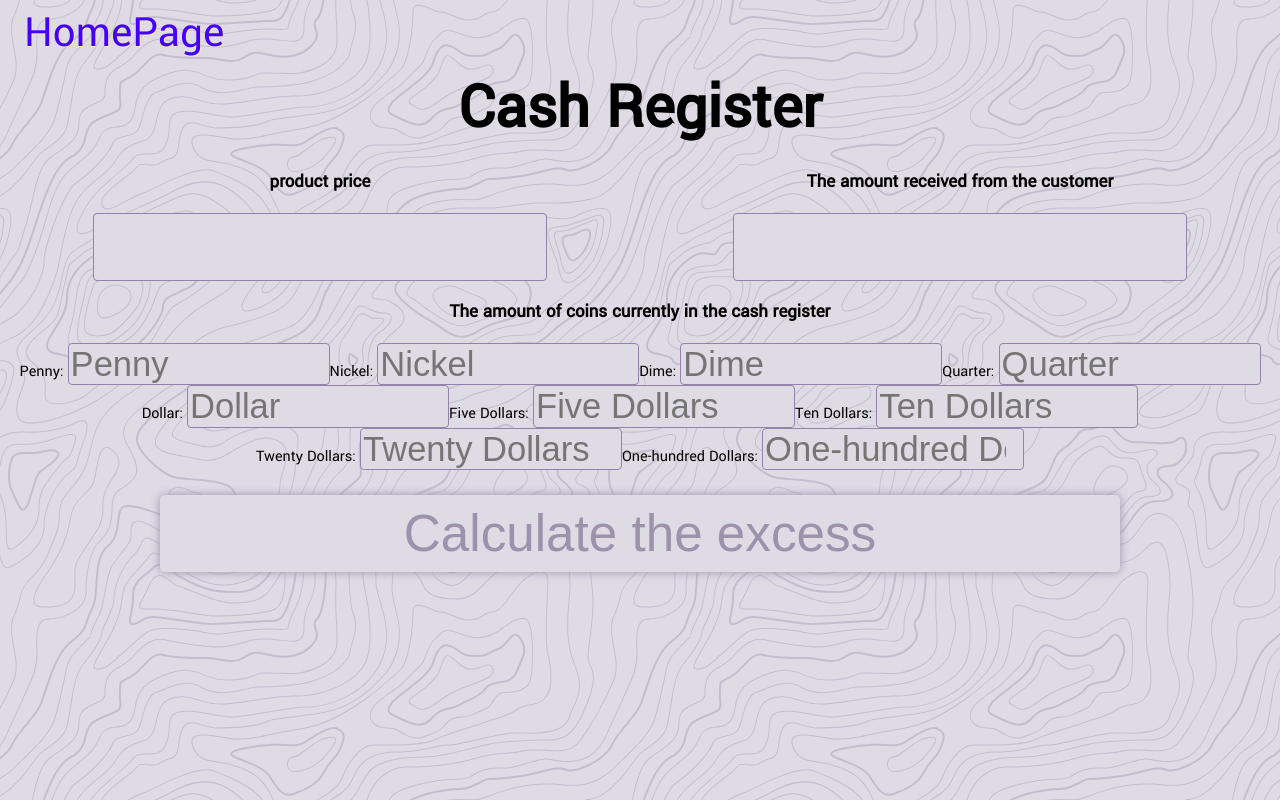
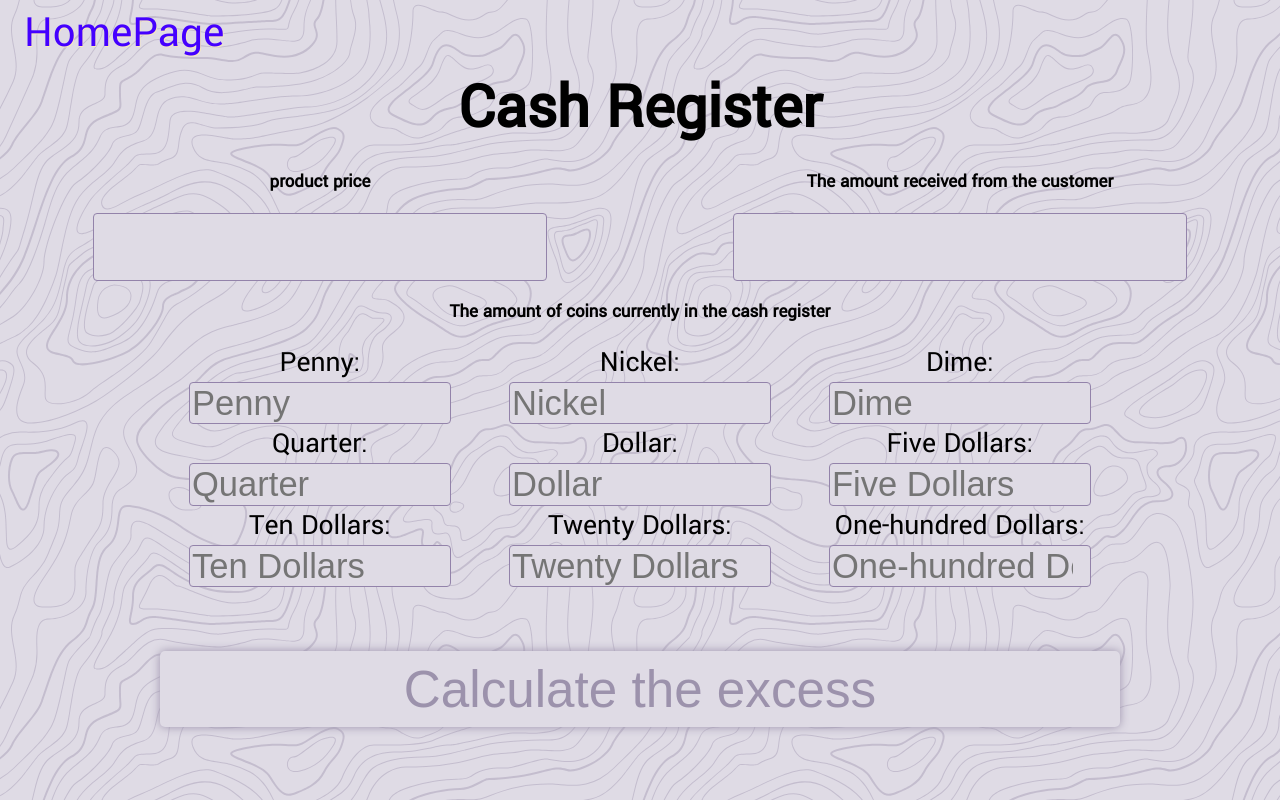
Before and after one commit to yitzhak-bloy/The-final-project-of-algorithm-and-data-structures-In-freeCodeCamp, a React (Create React App) app: page /cashRegister in a window 1280 px wide. Built offline with nearby package versions, Linux system fonts and the light colour scheme.

Commit message:
CashRegister Component Design 2

```diff
--- a/src/Components/CashRegister/cashRegister.css
+++ b/src/Components/CashRegister/cashRegister.css
@@ -3,3 +3,7 @@
     justify-content: space-around;
     flex-wrap: wrap;
 }
+
+.buttonOfCashRegister {
+    margin-bottom: 3%
+}
--- a/src/Components/CashRegister/cashRegister.jsx
+++ b/src/Components/CashRegister/cashRegister.jsx
@@ -135,10 +135,12 @@
           handleTwenty={this.handleTwenty}
           handleOneHundred={this.handleOneHundred}
         />
-        <Button
-          handleClick={this.handleClick}
-          WordWrittenInAButton='Calculate the excess'
-        />
+        <div className='buttonOfCashRegister'>
+          <Button
+            handleClick={this.handleClick}
+            WordWrittenInAButton='Calculate the excess'
+          />
+        </div>
         { this.state.calculation ? <Calculation  excess={excess} CurrentCurrency={8} cid={cid} Name={8} cidNamber={8} solution={this.state.solution} /> : null }
       </div>
     );
--- a/src/Components/CurrencyAvailable/CurrencyAvailable.css
+++ b/src/Components/CurrencyAvailable/CurrencyAvailable.css
@@ -13,7 +13,22 @@
 }
 
 .coins {
+    display: grid;
+    grid-template-columns: 25% 25% 25%;
+    grid-template-rows: 1fr 1fr 1fr;
+    justify-content: center;
+    margin-bottom: 3%
+}
+
+.spanOfCoins {
+    font-size: 2.3vw;
+}
+
+.divOfcoins {
     display: flex;
-    justify-content: center;
-    flex-wrap: wrap;
+    flex-direction: column;
+    /* border: 1px solid #9383AA;
+    border-radius: 4px; */
+    /* border-style: groove;
+    border-color: #9383AA; */
 }
--- a/src/Components/CurrencyAvailable/CurrencyAvailable.jsx
+++ b/src/Components/CurrencyAvailable/CurrencyAvailable.jsx
@@ -3,35 +3,44 @@
 
 function CurrencyAvailable({ handlePenny, handleNickel, handleDime, handleQuarter, handleOne, handleFive, handleTen, handleTwenty, handleOneHundred }) {
   return (
-    <div>
+    <div className='CurrencyAvailable'>
       <h3>The amount of coins currently in the cash register</h3>
       <div className='coins'>
-        <div>
-          Penny: <input className="number" type="number" step="0.01" min="0" placeholder={'Penny'} onChange={handlePenny} />
+        <div className='divOfcoins'>
+          <span className='spanOfCoins'> Penny: </span>
+          <input className="number" type="number" step="0.01" min="0" placeholder={'Penny'} onChange={handlePenny} />
         </div>
-        <div>
-          Nickel: <input className="number" type="number" step="0.05" min="0" placeholder={'Nickel'} onChange={handleNickel} />
+        <div className='divOfcoins'>
+          <span className='spanOfCoins'> Nickel: </span>
+           <input className="number" type="number" step="0.05" min="0" placeholder={'Nickel'} onChange={handleNickel} />
         </div>
-        <div>
-          Dime: <input className="number" type="number" step="0.1" min="0" placeholder={'Dime'} onChange={handleDime} />
+        <div className='divOfcoins'>
+          <span className='spanOfCoins'> Dime: </span>
+           <input className="number" type="number" step="0.1" min="0" placeholder={'Dime'} onChange={handleDime} />
         </div>
-        <div>
-          Quarter: <input className="number" type="number" step="0.25" min="0" placeholder={'Quarter'} onChange={handleQuarter} />
+        <div className='divOfcoins'>
+          <span className='spanOfCoins'> Quarter: </span>
+          <input className="number" type="number" step="0.25" min="0" placeholder={'Quarter'} onChange={handleQuarter} />
         </div>
-        <div>
-          Dollar: <input className="number" type="number" step="1" min="0" placeholder={'Dollar'} onChange={handleOne} />
+        <div className='divOfcoins'>
+          <span className='spanOfCoins'> Dollar: </span>
+          <input className="number" type="number" step="1" min="0" placeholder={'Dollar'} onChange={handleOne} />
         </div>
-        <div>
-          Five Dollars: <input className="number" type="number" step="5" min="0" placeholder={'Five Dollars'} onChange={handleFive} />
+        <div className='divOfcoins'>
+          <span className='spanOfCoins'> Five Dollars: </span>
+          <input className="number" type="number" step="5" min="0" placeholder={'Five Dollars'} onChange={handleFive} />
         </div>
-        <div>
-          Ten Dollars: <input className="number" type="number" step="10" min="0" placeholder={'Ten Dollars'} onChange={handleTen} />
+        <div className='divOfcoins'>
+          <span className='spanOfCoins'> Ten Dollars: </span>
+          <input className="number" type="number" step="10" min="0" placeholder={'Ten Dollars'} onChange={handleTen} />
         </div>
-        <div>
-          Twenty Dollars: <input className="number" type="number" step="20" min="0" placeholder={'Twenty Dollars	'} onChange={handleTwenty} />
+        <div className='divOfcoins'>
+          <span className='spanOfCoins'> Twenty Dollars: </span>
+          <input className="number" type="number" step="20" min="0" placeholder={'Twenty Dollars	'} onChange={handleTwenty} />
         </div>
-        <div>
-          One-hundred Dollars: <input className="number" type="number" step="100" min="0" placeholder={'One-hundred Dollars'} onChange={handleOneHundred} />
+        <div className='divOfcoins'>
+          <span className='spanOfCoins'> One-hundred Dollars: </span>
+          <input className="number" type="number" step="100" min="0" placeholder={'One-hundred Dollars'} onChange={handleOneHundred} />
         </div>
       </div>
     </div>
```
